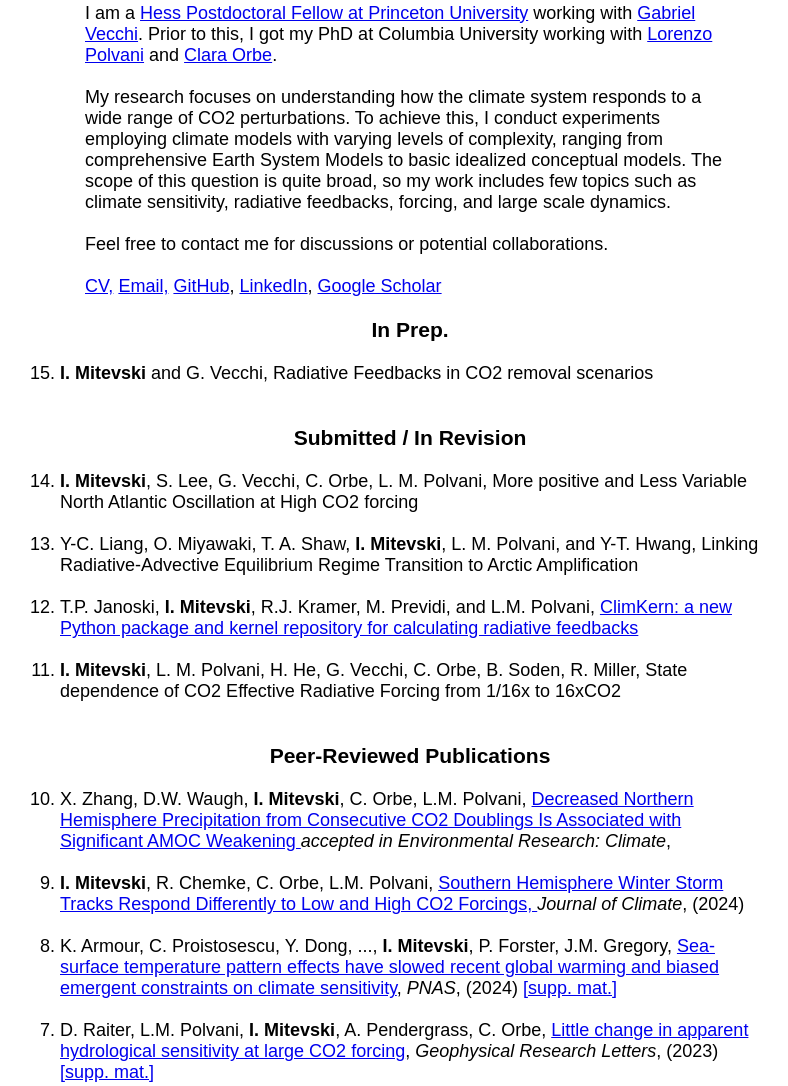
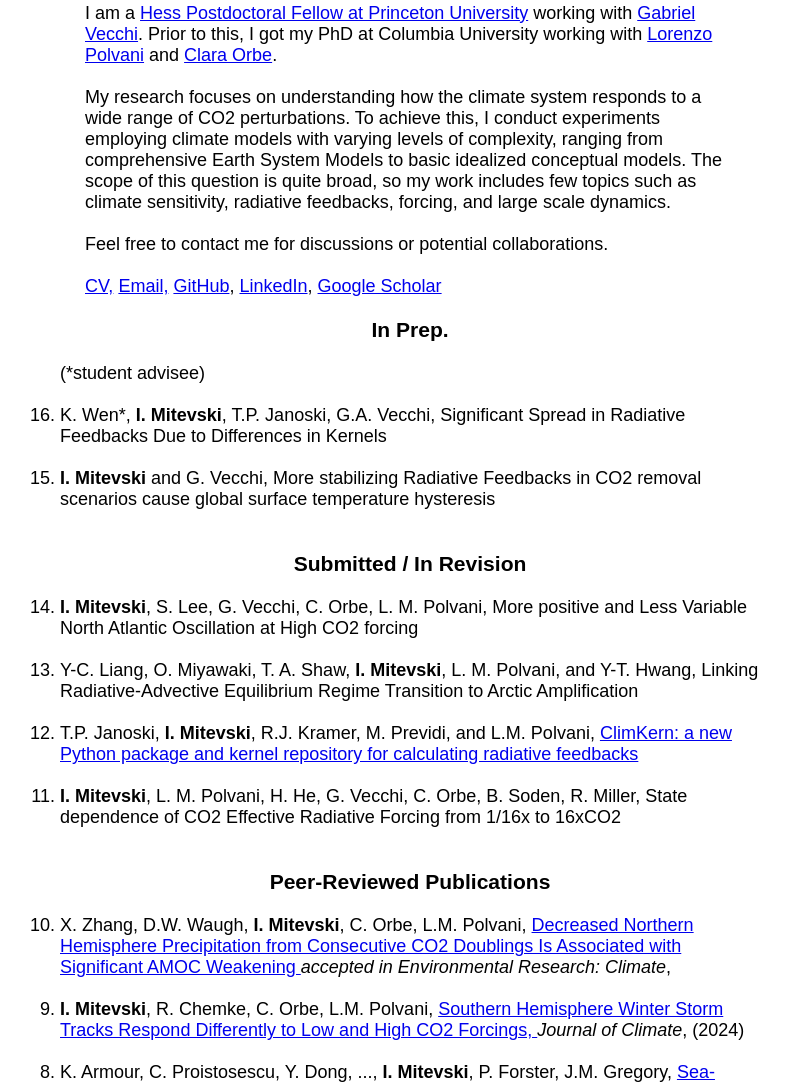
Before and after one commit to imitevski/imitevski.github.io, a plain HTML site: page index.html in a window 1280 px wide. Shown: the part 528-1614 px from the top of the page, without its empty margins (250-1038 px from the left). Drawn offline with Linux system fonts and the light colour scheme.

Commit message:
some edits

```diff
--- a/index.html
+++ b/index.html
@@ -43,12 +43,19 @@ Scholar</a>
 <ol reversed style="width: 700px; text-align:left;">
 
 <h3>In Prep.</h3>
+(*student advisee)
+<br><br>
+
 <!--
 <ul style="list-style-type:disc; width: 700px; text-align:left;">
 -->
 
-<li> <b>I. Mitevski</b> and G. Vecchi,
-Radiative Feedbacks in CO2 removal scenarios
+<li> K. Wen*, <b>I. Mitevski</b>, T.P. Janoski, G.A. Vecchi, Significant Spread in
+Radiative Feedbacks Due to Differences in Kernels</li>
+<br>
+
+<li> <b>I. Mitevski</b> and G. Vecchi, More stabilizing Radiative Feedbacks in
+CO2 removal scenarios cause global surface temperature hysteresis
 </a></li>
 <br>
 
```
Also changed, not shown: 1 other file.
